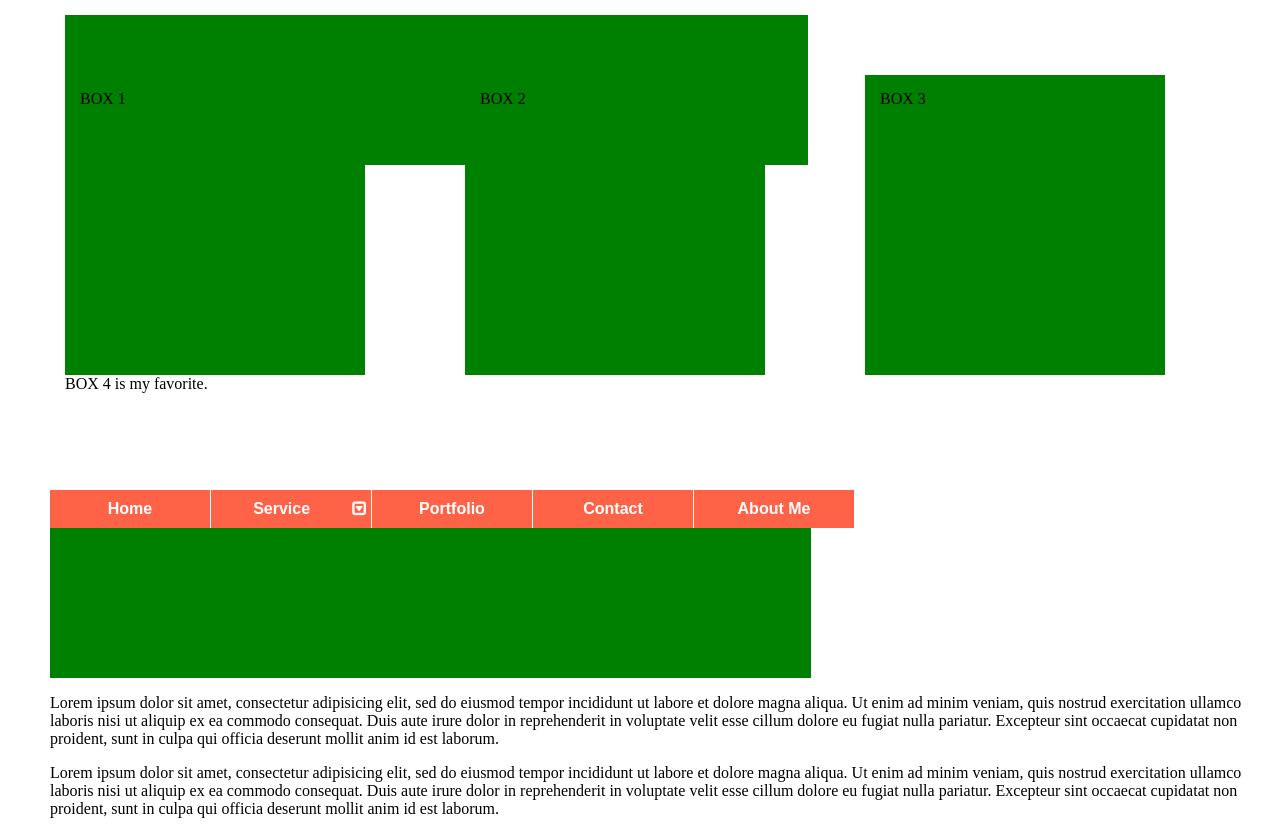
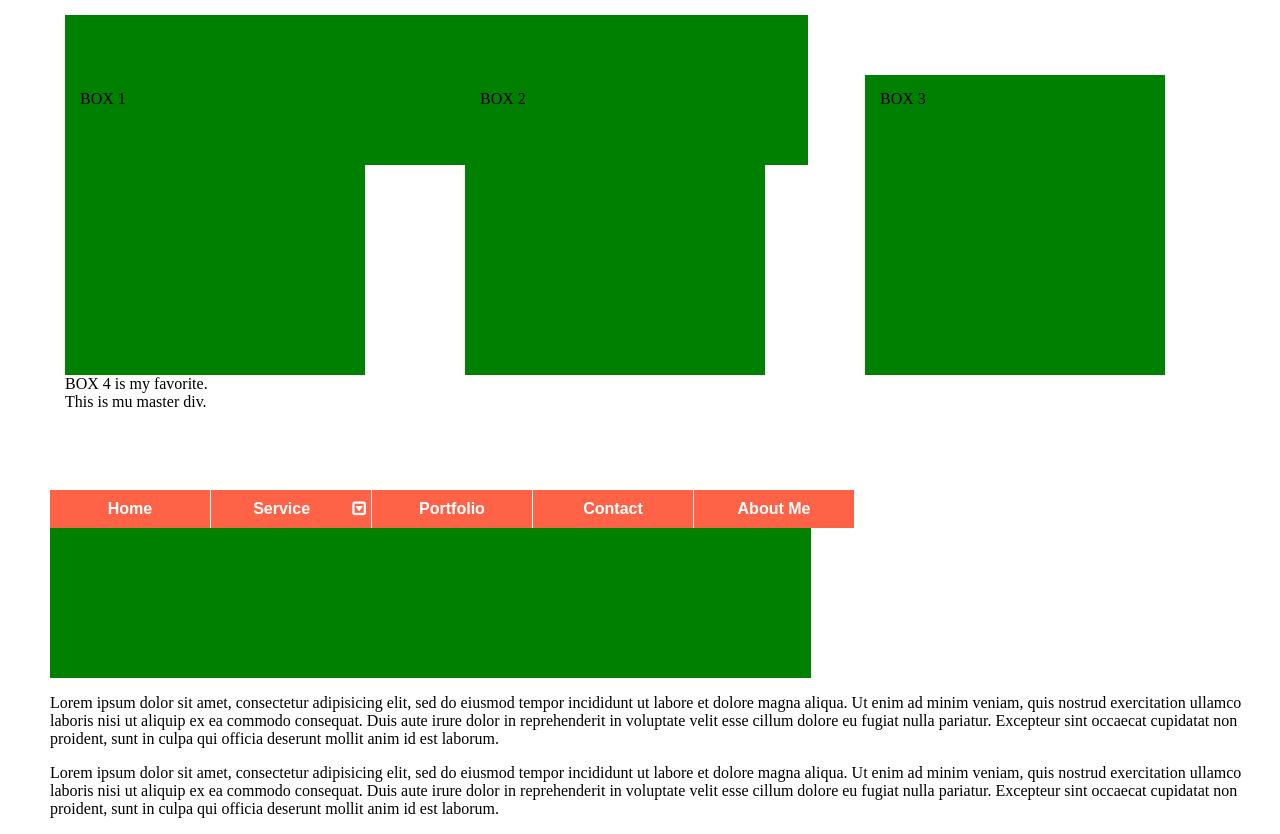
Before and after one commit to devcodehunter/ecommerce-frontEnd-project, a plain HTML site: page index.html in a window 1280 px wide. Drawn offline with Linux system fonts and the light colour scheme.

Commit message:
div added in box 4

```diff
--- a/index.html
+++ b/index.html
@@ -20,6 +20,7 @@
 	</div>
 	<div class="box4">
 		BOX 4 is my favorite.
+		<div>This is mu master div.</div>
 	</div>
 
 </div>
```
